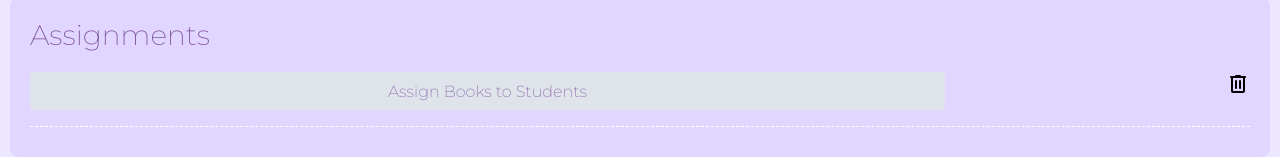
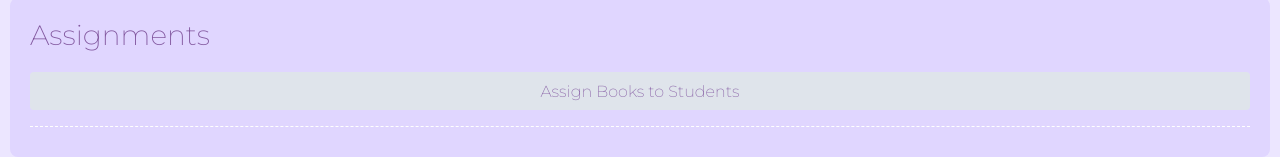
Before and after one commit to ppalomar/micutucu, a React (Create React App) app: page / in a window 1280 px wide. Shown: the part 795-952 px from the top of the page. Built offline with nearby package versions, Linux system fonts and the light colour scheme; no server answers; the database is empty.

Commit message:
Hide the remove rounds button

```diff
--- a/src/components/AssignmentHeader.js
+++ b/src/components/AssignmentHeader.js
@@ -116,7 +116,7 @@ const AssignmentHeader = ({ isButtonEnabled }) => {
         </h3>
       </div>
       <div style={{ display: "flex" }}>
-        <div style={{ flex: 3 }}>
+        <div style={{ flex: 1 }}>
           <button
             disabled={!isButtonEnabled}
             onClick={toggleGenerateRoundPopup}
@@ -124,7 +124,7 @@ const AssignmentHeader = ({ isButtonEnabled }) => {
             Assign Books to Students
           </button>
         </div>
-        <div style={{ display: "flex", flex: 1 }} className="delete-round">
+        {/* <div style={{ display: "flex", flex: 1 }} className="delete-round">
           <span
             title="Delete all rounds"
             className="material-symbols-rounded"
@@ -132,16 +132,16 @@ const AssignmentHeader = ({ isButtonEnabled }) => {
           >
             delete
           </span>
-        </div>
+        </div> */}
       </div>
-      {selectedRounds && (
+      {/* {selectedRounds && (
         <RemovePopup
           open={openRemovePopup}
           onClose={toggleRemovePopup}
           onRemove={selectedRound ? () => removeRounds() : () => {}}
           message={`Are you sure you want to remove all rounds from ${selectedClassroom?.name}?`}
         />
-      )}
+      )} */}
       {selectedClassroom && (
         <GenerateRoundPopup
           open={openGenerateRoundPopup}
```
